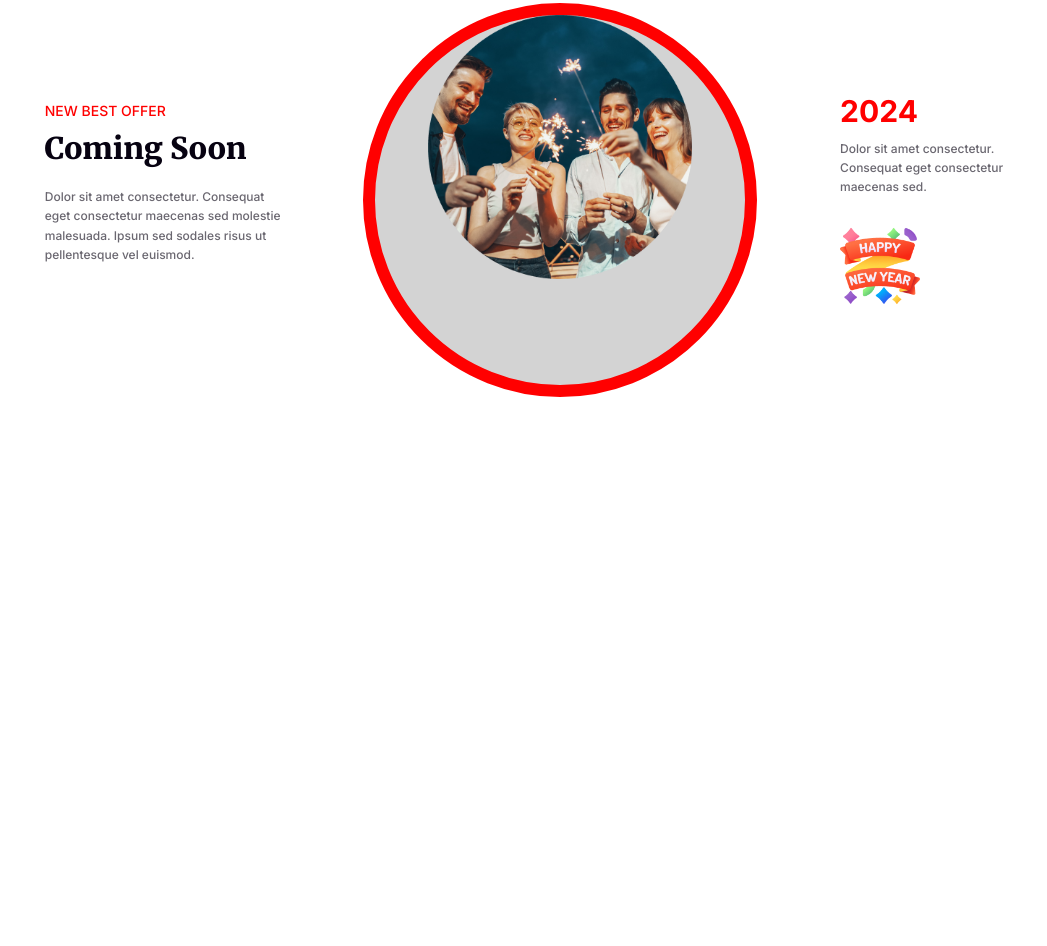
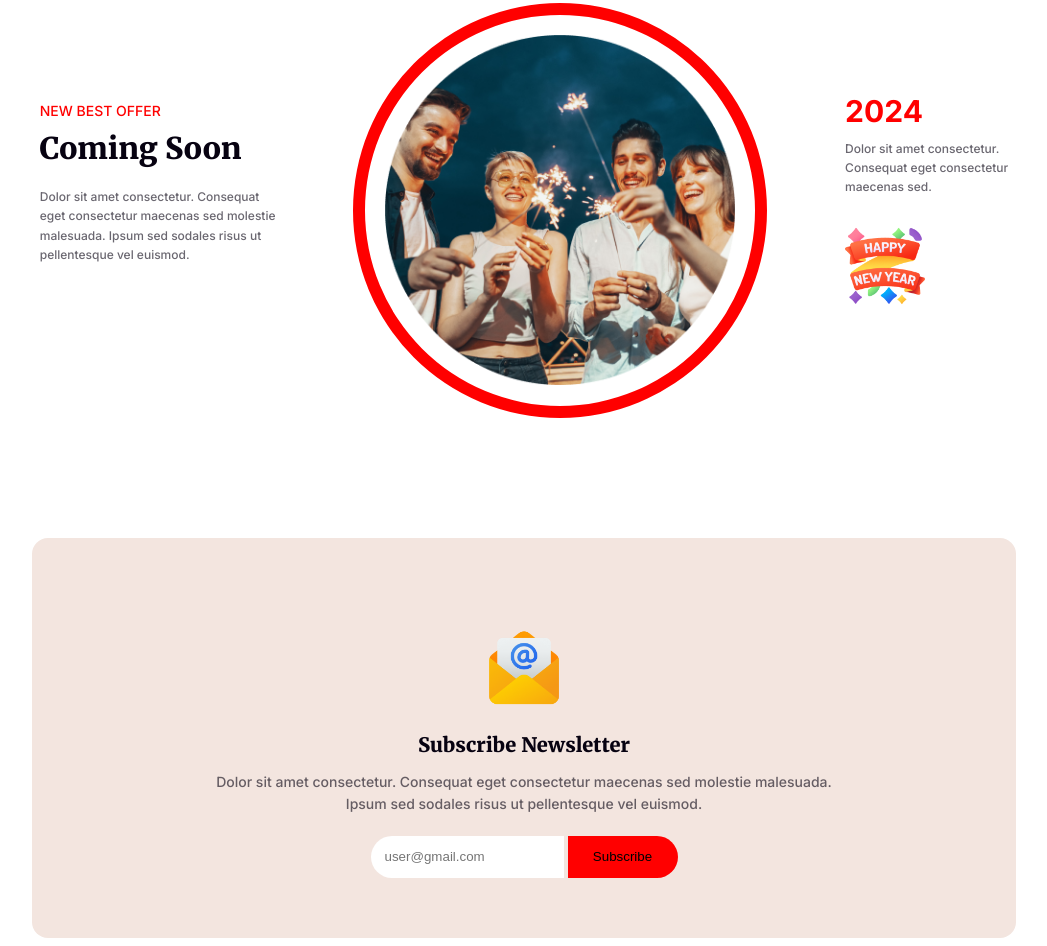
Before and after one commit to SanjidaTanha/New-Year-New-Mission, a plain HTML site: page index.html in a window 1280 px wide. Shown: the part 2483-3429 px from the top of the page, without its empty margins (116-1163 px from the left). Before the commit the page ends 2894 px from the top, so only its background shows below. Drawn offline with Linux system fonts and the light colour scheme.

Commit message:
subscribe part added

```diff
--- a/index.html
+++ b/index.html
@@ -62,7 +62,7 @@
                <p class="best-offer-details">Dolor sit amet consectetur. Consequat<br>eget consectetur maecenas sed molestie<br>malesuada. Ipsum sed sodales risus ut<br>pellentesque vel euismod.</p>
             </div>
             <div class="best-offer-img">
-                <img src="./resources/Ellipse 1.png" alt="" height="264px" width="264px">
+                <img src="./resources/Ellipse 1.png" alt="" height="350px" width="350px">
             </div>
             <div class="best-offer-2024">
                 <h1 class="offer-2024-title">2024</h1>
@@ -70,6 +70,21 @@
                 <img src="./resources/Group 96.png" alt="" class="offer-2024-img">
             </div>
         </div>
+
+
+        <!-- holyday section -->
+
     </main>
+
+    <div class="Subscribe b-margin">
+        <img src="./resources/Group 61.png" alt="" class="subscribe-img">
+        <h1 class="subscribe-title">Subscribe Newsletter</h1>
+        <h3 class="subscribe-description">Dolor sit amet consectetur. Consequat eget consectetur maecenas sed molestie malesuada.<br>Ipsum sed sodales risus ut pellentesque vel euismod.</h3>
+        <div class="subscribe-btn-cointainer">
+            <input class="subs-email" type="email" placeholder="user@gmail.com" required>
+            <button class="subs-btn" type="submit">Subscribe</button>
+        </div>
+    </div>
+
 </body>
 </html>
--- a/style.css
+++ b/style.css
@@ -180,7 +180,7 @@
     display: flex;
     justify-content: space-evenly;
     gap: 70px;
-    height: 400px;
+    height: 415px;
 }
 .best-offer-title {
     color: #F00;
@@ -206,13 +206,10 @@
     line-height: 160%;
 }
 .best-offer-img {
-    width: 370px;
-    height: 370px;
-    border-radius: 50%;
-    background: lightgray -91.279px 0px / 150.038% 100%;
-    background-repeat: no-repeat;
+    padding:20px;
+    border-radius: 100%;
     border: 12px solid #F00;
-    text-align: center;
+    align-items: center;
 }
 .offer-2024-title {
     color: #F00;
@@ -237,3 +234,57 @@
     margin-top: 0px;
 }
 /* ------------------------------------------------------- */
+
+
+/* holiday section style */
+
+/* subscribe section styles */
+.Subscribe {
+    margin-top: 120px;
+    height: 400px;
+    border-radius: 16px;
+    background-color: rgb(243, 229, 223);
+    text-align: center;
+}
+.subscribe-img {
+    padding-top: 90px;
+    margin-bottom: 0px;
+    width: 80px;
+    height: 80px;
+}
+.subscribe-title {
+    margin-top: 20px;
+    color: #070211;
+    text-align: center;
+    font-family: Merriweather;
+    font-size: 20px;
+    font-weight: 900;
+    text-transform: capitalize;
+}
+.subscribe-description {
+    color: rgba(7, 2, 17, 0.60);
+    text-align: center;
+    font-family: Inter;
+    font-size: 14px;
+    font-weight: 400;
+    line-height: 160%;
+}
+.subscribe-btn-cointainer {
+    margin-top: 20px;
+}
+.subs-email {
+    height: 40px;
+    border-radius: 50px 0px 0px 50px;
+    background-color: #FFF;
+    border-style: none;
+    padding-left: 14px;
+    margin-right: 0px;
+}
+.subs-btn {
+    width: 110px;
+    height: 42px;
+    border-radius: 0px 50px 50px 0px;
+    background: #F00;
+    border-style: none;
+    margin-left: 0px;
+}
```
